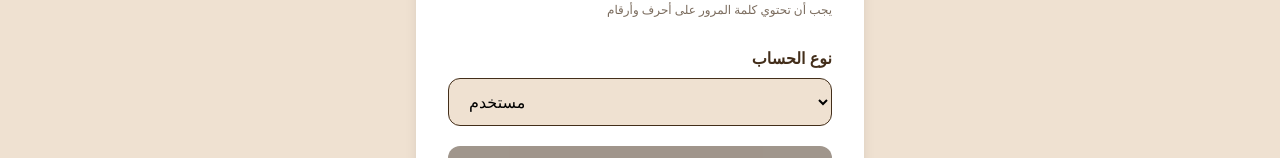
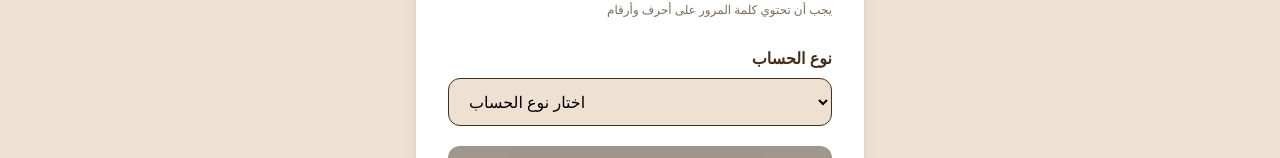
Before and after one commit to l797l/Drbk, a Next.js app: page /register in a window 1280 px wide. Shown: the part 642-800 px from the top of the page. Built offline with nearby package versions, Linux system fonts and the light colour scheme.

Commit message:
update a select

```diff
--- a/src/app/register/page.tsx
+++ b/src/app/register/page.tsx
@@ -14,12 +14,12 @@ export default function Register() {
   const [phone, setPhone] = useState("07");
   const [password, setPassword] = useState("");
   const [confirmPassword, setConfirmPassword] = useState("");
-  const [role, setRole] = useState(1);
+  const [role, setRole] = useState(0);
   const [loading, setLoading] = useState(false);
   const [dataEmpty, setDataEmpty] = useState(true);
   const [errorMessage, setErrorMessage] = useState("");
-    const [errorMessageConfirm, setErrorMessageConfirm] = useState("");
-    const router = useRouter();
+  const [errorMessageConfirm, setErrorMessageConfirm] = useState("");
+  const router = useRouter();
 
 
 
@@ -50,7 +50,8 @@ export default function Register() {
           password.length < 8 ||
           fullName.trim() === "" ||
           confirmPassword.trim() === "" ||
-          password !== confirmPassword
+          password !== confirmPassword ||
+          role === 0
         ) {
           setDataEmpty(true);
         } else {
@@ -59,7 +60,7 @@ export default function Register() {
         }
       };
       checkDataEmpty();
-    }, [phone, password, confirmPassword, fullName]);
+    }, [phone, password, confirmPassword, fullName, role]);
   const handleSubmit = async () => {
 
     setLoading(true);
@@ -170,6 +171,7 @@ export default function Register() {
 
           <select
             value={role}
+            required
             onChange={(e) => setRole(Number(e.target.value))}
             className="
               h-12
@@ -181,6 +183,7 @@ export default function Register() {
               outline-none
             "
           >
+            <option value={0} hidden >اختار نوع الحساب</option>
             <option value={1}>مستخدم</option>
             <option value={2}>سائق</option>
           </select>
```
